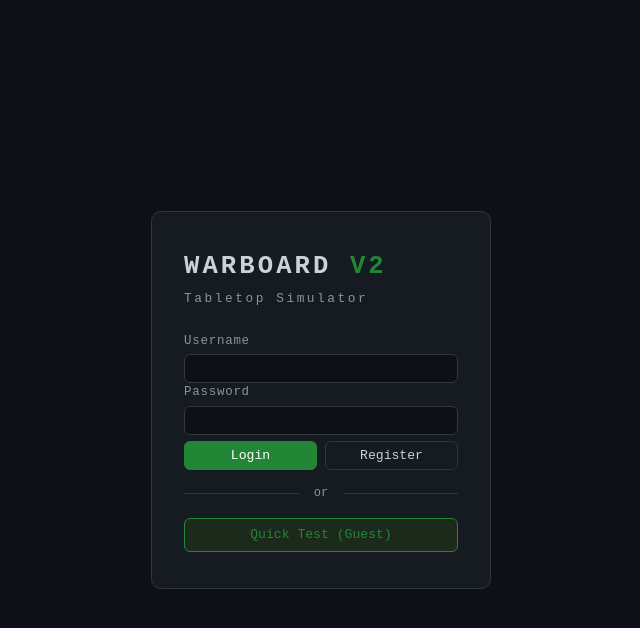
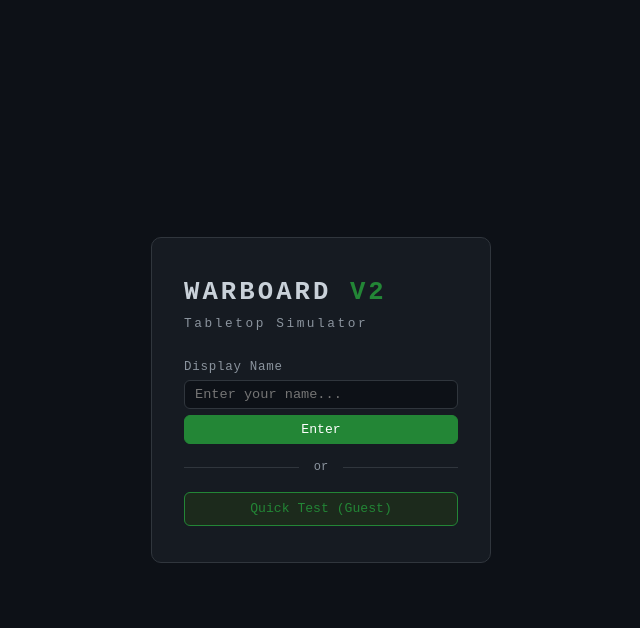
Before and after one commit to Potestas87/WarboardV2, a Flask app: page /login in a window 1280 px wide. Shown: the top 628 px of the page, without its empty margins (319-959 px from the left). Run offline with Flask 3, Linux system fonts and the light colour scheme.

Commit message:
Replace persistent account system with ephemeral session-based login
- Login now requires only a display name (no password/registration)
- Removed users table and all user management functions from db.py
- game_sessions now stores player1_name/player2_name as plain text
  instead of integer foreign keys to a users table
- game_state now saves the full state dict as state_json, fixing a bug
  where active_turn was silently dropped on every save (previously only
  the circles array was persisted)
- Auto-migration: init_db detects the old player1_id schema on startup
  and drops/recreates tables cleanly
- All user_id session checks replaced with username checks in app.py
- Guest login simplified to set session username directly with no DB call
- login.html stripped down to a single name input field

Co-Authored-By: Claude Sonnet 4.6 <noreply@anthropic.com>

```diff
--- a/app.py
+++ b/app.py
@@ -17,7 +17,7 @@ BOARD_H_MM = 48 * 25.4   # 1219.2 mm
 
 @app.route('/')
 def index():
-    if 'user_id' not in session:
+    if 'username' not in session:
         return redirect(url_for('login'))
     return redirect(url_for('lobby'))
 
@@ -25,38 +25,18 @@ def index():
 @app.route('/login', methods=['GET', 'POST'])
 def login():
     if request.method == 'POST':
-        action   = request.form.get('action')
         username = request.form.get('username', '').strip()
-        password = request.form.get('password', '').strip()
-
-        if action == 'register':
-            if database.create_user(username, password):
-                user = database.get_user(username)
-                session['user_id']  = user['id']
-                session['username'] = user['username']
-                return redirect(url_for('lobby'))
-            flash('Username already taken.')
-
-        elif action == 'login':
-            user = database.get_user(username)
-            if user and database.verify_password(user['password'], password):
-                session['user_id']  = user['id']
-                session['username'] = user['username']
-                return redirect(url_for('lobby'))
-            flash('Invalid username or password.')
-
+        if username:
+            session['username'] = username
+            return redirect(url_for('lobby'))
+        flash('Please enter a display name.')
     return render_template('login.html')
 
 
 @app.route('/guest_login')
 def guest_login():
     """One-click login for local testing — no credentials required."""
-    username = 'Guest'
-    if not database.get_user(username):
-        database.create_user(username, 'guest')
-    user = database.get_user(username)
-    session['user_id']  = user['id']
-    session['username'] = user['username']
+    session['username'] = 'Guest'
     return redirect(url_for('lobby'))
 
 
@@ -70,7 +50,7 @@ def logout():
 
 @app.route('/lobby')
 def lobby():
-    if 'user_id' not in session:
+    if 'username' not in session:
         return redirect(url_for('login'))
     sessions = database.get_sessions()
     return render_template('lobby.html', sessions=sessions, username=session['username'])
@@ -78,16 +58,16 @@ def lobby():
 
 @app.route('/create_session', methods=['POST'])
 def create_session_route():
-    if 'user_id' not in session:
+    if 'username' not in session:
         return redirect(url_for('login'))
     name    = request.form.get('name', 'New Game').strip() or 'New Game'
-    sess_id = database.create_session(name, session['user_id'])
+    sess_id = database.create_session(name, session['username'])
     return redirect(url_for('game', session_id=sess_id))
 
 
 @app.route('/join_session/<session_id>')
 def join_session(session_id):
-    if 'user_id' not in session:
+    if 'username' not in session:
         return redirect(url_for('login'))
 
     gs = database.get_session(session_id)
@@ -95,14 +75,14 @@ def join_session(session_id):
         flash('Session not found.')
         return redirect(url_for('lobby'))
 
-    uid = session['user_id']
+    uname = session['username']
     # Already in session
-    if gs['player1_id'] == uid or gs['player2_id'] == uid:
+    if gs['player1_name'] == uname or gs['player2_name'] == uname:
         return redirect(url_for('game', session_id=session_id))
 
     # Join as player 2 if slot is open
-    if gs['player2_id'] is None:
-        database.add_player_to_session(session_id, uid)
+    if gs['player2_name'] is None:
+        database.add_player_to_session(session_id, uname)
         return redirect(url_for('game', session_id=session_id))
 
     flash('Session is full (2 players max).')
@@ -113,7 +93,7 @@ def join_session(session_id):
 
 @app.route('/game/<session_id>')
 def game(session_id):
-    if 'user_id' not in session:
+    if 'username' not in session:
         return redirect(url_for('login'))
 
     gs = database.get_session(session_id)
@@ -121,8 +101,8 @@ def game(session_id):
         flash('Session not found.')
         return redirect(url_for('lobby'))
 
-    uid = session['user_id']
-    if gs['player1_id'] != uid and gs['player2_id'] != uid:
+    uname = session['username']
+    if gs['player1_name'] != uname and gs['player2_name'] != uname:
         flash('You are not part of this session.')
         return redirect(url_for('lobby'))
 
--- a/db.py
+++ b/db.py
@@ -2,7 +2,6 @@ import sqlite3
 import uuid
 import json
 from datetime import datetime
-from werkzeug.security import generate_password_hash, check_password_hash as _check
 
 DB_PATH = 'warboard.db'
 
@@ -15,26 +14,30 @@ def get_db():
 
 def init_db():
     conn = get_db()
+
+    # Migrate from old schema (player1_id integer FK) to new (player1_name text)
+    try:
+        conn.execute('SELECT player1_name FROM game_sessions LIMIT 1')
+    except Exception:
+        conn.executescript('''
+            DROP TABLE IF EXISTS game_state;
+            DROP TABLE IF EXISTS game_sessions;
+            DROP TABLE IF EXISTS users;
+        ''')
+
     conn.executescript('''
-        CREATE TABLE IF NOT EXISTS users (
-            id       INTEGER PRIMARY KEY AUTOINCREMENT,
-            username TEXT UNIQUE NOT NULL,
-            password TEXT NOT NULL,
-            created_at TEXT DEFAULT (datetime('now'))
-        );
-
         CREATE TABLE IF NOT EXISTS game_sessions (
-            id         TEXT PRIMARY KEY,
-            name       TEXT NOT NULL,
-            player1_id INTEGER REFERENCES users(id),
-            player2_id INTEGER REFERENCES users(id),
-            created_at TEXT DEFAULT (datetime('now')),
-            last_saved TEXT DEFAULT (datetime('now'))
+            id           TEXT PRIMARY KEY,
+            name         TEXT NOT NULL,
+            player1_name TEXT,
+            player2_name TEXT,
+            created_at   TEXT DEFAULT (datetime('now')),
+            last_saved   TEXT DEFAULT (datetime('now'))
         );
 
         CREATE TABLE IF NOT EXISTS game_state (
             session_id TEXT PRIMARY KEY REFERENCES game_sessions(id),
-            circles    TEXT NOT NULL DEFAULT '[]',
+            state_json TEXT NOT NULL DEFAULT '{}',
             updated_at TEXT DEFAULT (datetime('now'))
         );
     ''')
@@ -42,62 +45,27 @@ def init_db():
     conn.close()
 
 
-# ── Users ─────────────────────────────────────────────────────────────────────
-
-def get_user(username):
-    conn = get_db()
-    row = conn.execute('SELECT * FROM users WHERE username = ?', (username,)).fetchone()
-    conn.close()
-    return dict(row) if row else None
-
-
-def create_user(username, password):
-    if not username or not password:
-        return False
-    try:
-        conn = get_db()
-        conn.execute(
-            'INSERT INTO users (username, password) VALUES (?, ?)',
-            (username, generate_password_hash(password))
-        )
-        conn.commit()
-        conn.close()
-        return True
-    except sqlite3.IntegrityError:
-        return False
-
-
-def verify_password(hashed, password):
-    return _check(hashed, password)
-
-
 # ── Sessions ──────────────────────────────────────────────────────────────────
 
 def get_sessions():
     conn = get_db()
-    rows = conn.execute('''
-        SELECT gs.*,
-               u1.username AS player1_name,
-               u2.username AS player2_name
-        FROM game_sessions gs
-        LEFT JOIN users u1 ON gs.player1_id = u1.id
-        LEFT JOIN users u2 ON gs.player2_id = u2.id
-        ORDER BY gs.last_saved DESC
-    ''').fetchall()
+    rows = conn.execute(
+        'SELECT * FROM game_sessions ORDER BY last_saved DESC'
+    ).fetchall()
     conn.close()
     return [dict(r) for r in rows]
 
 
-def create_session(name, player1_id):
+def create_session(name, player1_name):
     sess_id = str(uuid.uuid4())
     conn = get_db()
     conn.execute(
-        'INSERT INTO game_sessions (id, name, player1_id) VALUES (?, ?, ?)',
-        (sess_id, name, player1_id)
+        'INSERT INTO game_sessions (id, name, player1_name) VALUES (?, ?, ?)',
+        (sess_id, name, player1_name)
     )
     conn.execute(
-        'INSERT INTO game_state (session_id, circles) VALUES (?, ?)',
-        (sess_id, '[]')
+        'INSERT INTO game_state (session_id, state_json) VALUES (?, ?)',
+        (sess_id, json.dumps({'circles': []}))
     )
     conn.commit()
     conn.close()
@@ -106,24 +74,18 @@ def create_session(name, player1_id):
 
 def get_session(session_id):
     conn = get_db()
-    row = conn.execute('''
-        SELECT gs.*,
-               u1.username AS player1_name,
-               u2.username AS player2_name
-        FROM game_sessions gs
-        LEFT JOIN users u1 ON gs.player1_id = u1.id
-        LEFT JOIN users u2 ON gs.player2_id = u2.id
-        WHERE gs.id = ?
-    ''', (session_id,)).fetchone()
+    row = conn.execute(
+        'SELECT * FROM game_sessions WHERE id = ?', (session_id,)
+    ).fetchone()
     conn.close()
     return dict(row) if row else None
 
 
-def add_player_to_session(session_id, player_id):
+def add_player_to_session(session_id, player2_name):
     conn = get_db()
     conn.execute(
-        'UPDATE game_sessions SET player2_id = ? WHERE id = ? AND player2_id IS NULL',
-        (player_id, session_id)
+        'UPDATE game_sessions SET player2_name = ? WHERE id = ? AND player2_name IS NULL',
+        (player2_name, session_id)
     )
     conn.commit()
     conn.close()
@@ -134,11 +96,14 @@ def add_player_to_session(session_id, player_id):
 def get_game_state(session_id):
     conn = get_db()
     row = conn.execute(
-        'SELECT circles FROM game_state WHERE session_id = ?', (session_id,)
+        'SELECT state_json FROM game_state WHERE session_id = ?', (session_id,)
     ).fetchone()
     conn.close()
     if row:
-        return {'circles': json.loads(row['circles'])}
+        state = json.loads(row['state_json'])
+        if 'circles' not in state:
+            state['circles'] = []
+        return state
     return {'circles': []}
 
 
@@ -146,8 +111,8 @@ def save_game_state(session_id, state):
     now = datetime.now().isoformat()
     conn = get_db()
     conn.execute(
-        'UPDATE game_state SET circles = ?, updated_at = ? WHERE session_id = ?',
-        (json.dumps(state.get('circles', [])), now, session_id)
+        'INSERT OR REPLACE INTO game_state (session_id, state_json, updated_at) VALUES (?, ?, ?)',
+        (session_id, json.dumps(state), now)
     )
     conn.execute(
         'UPDATE game_sessions SET last_saved = ? WHERE id = ?',
--- a/templates/login.html
+++ b/templates/login.html
@@ -14,16 +14,10 @@
     {% endwith %}
 
     <form method="POST" action="{{ url_for('login') }}" class="auth-form">
-      <label>Username</label>
-      <input type="text" name="username" required autocomplete="username" />
-
-      <label>Password</label>
-      <input type="password" name="password" required autocomplete="current-password" />
-
-      <div class="btn-row">
-        <button type="submit" name="action" value="login" class="btn btn-primary">Login</button>
-        <button type="submit" name="action" value="register" class="btn btn-ghost">Register</button>
-      </div>
+      <label>Display Name</label>
+      <input type="text" name="username" required autocomplete="off"
+             placeholder="Enter your name..." maxlength="32" />
+      <button type="submit" class="btn btn-primary w-full">Enter</button>
     </form>
 
     <div class="divider">or</div>
```
